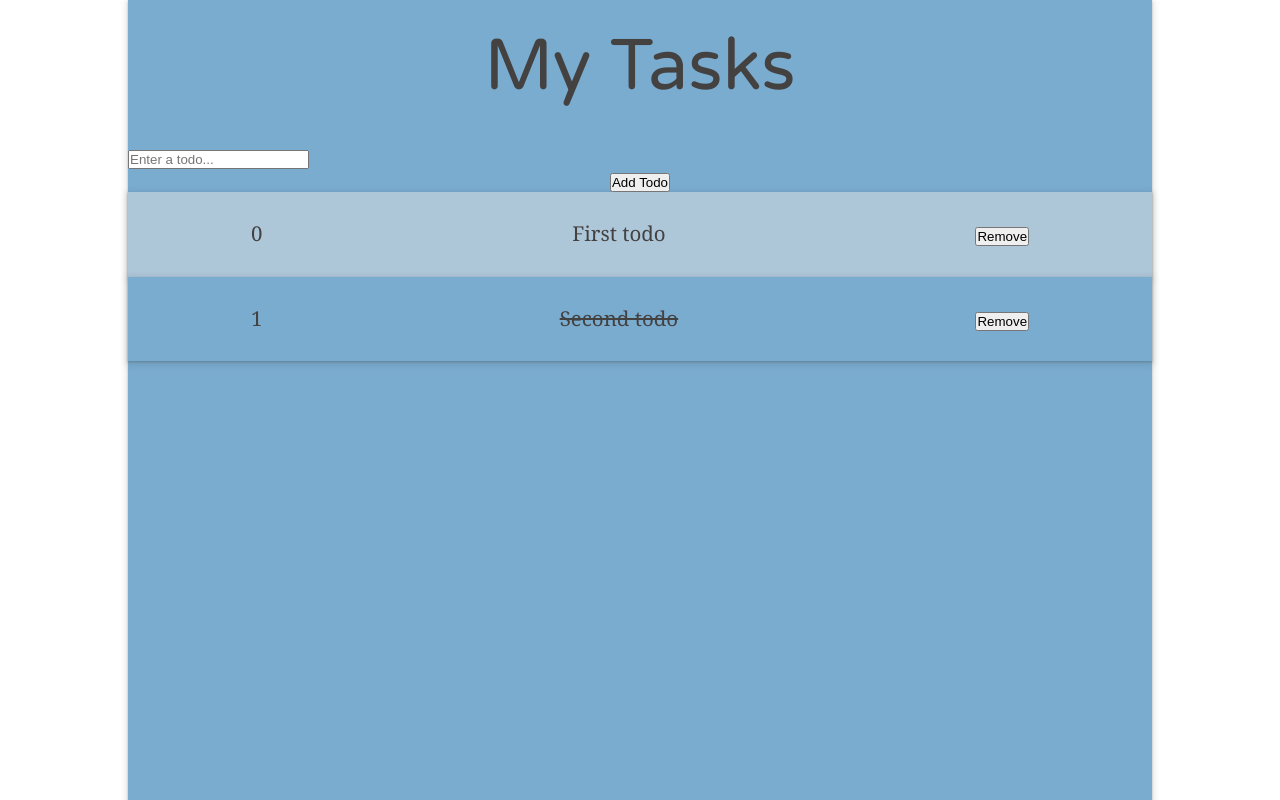
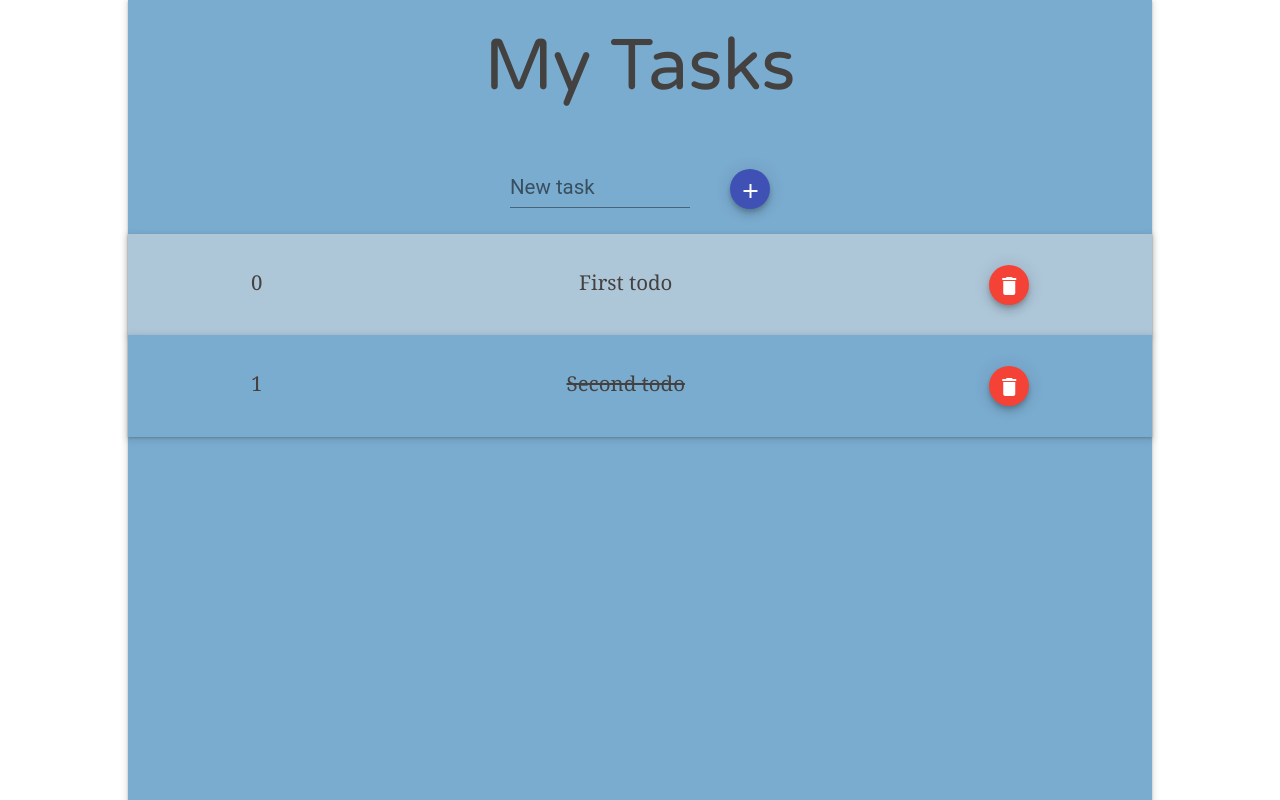
Before and after one commit to judelt/todo-app, an Angular app: page / in a window 1280 px wide. Built offline with nearby package versions, Linux system fonts and the light colour scheme.

Commit message:
change form field, input and buttons to material components

```diff
--- a/src/app/components/todos/todos.component.html
+++ b/src/app/components/todos/todos.component.html
@@ -1,17 +1,23 @@
 <div class="todos">
-  <form (submit)="addTodo()">
-    <input
-      type="text"
-      placeholder="Enter a todo..."
-      class="todo-input"
-      [(ngModel)]="inputTodo"
-      name="todo"
-    >
-    <button type="submit" class="todo-submit">Add Todo</button>
+  <form class="todo-input" (submit)="addTodo()">
+    <mat-form-field class="label">
+      <mat-label>New task</mat-label>
+      <input
+        matInput
+        [(ngModel)]="inputTodo"
+        name="task"
+      >
+    </mat-form-field>
+
+    <button mat-mini-fab color="primary">
+      <mat-icon>add</mat-icon>
+    </button>
   </form>
   <div *ngFor="let todo of todos; let i = index" class="todo {{ todo.completed? 'done' : '' }}">
     <div class="id">{{ i }}</div>
     <div class="content" (click)="toggleDone(i)">{{ todo.content }}</div>
-    <button class="delete" (click)="deleteTodo(i)" >Remove</button>
+    <button mat-mini-fab color="warn" (click)="deleteTodo(i)" >
+      <mat-icon>delete</mat-icon>
+    </button>
   </div>
 </div>
```
